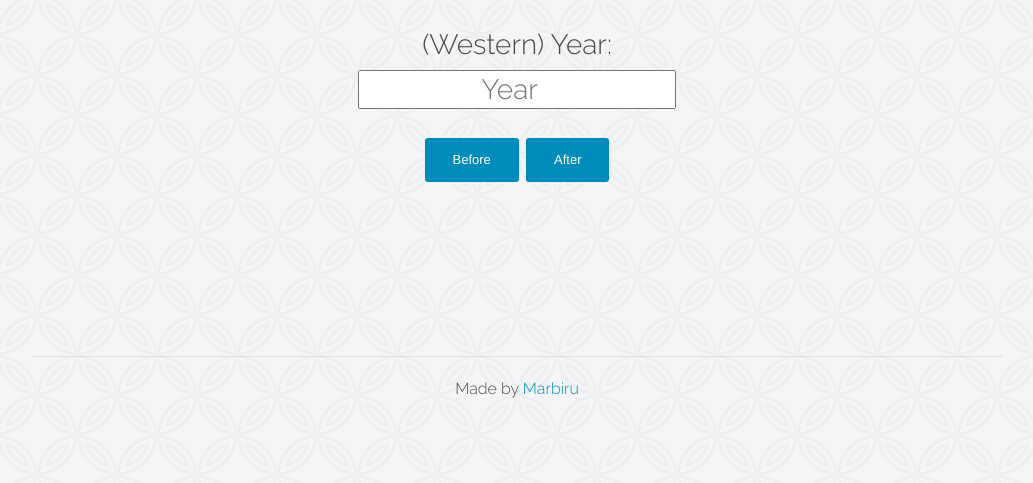
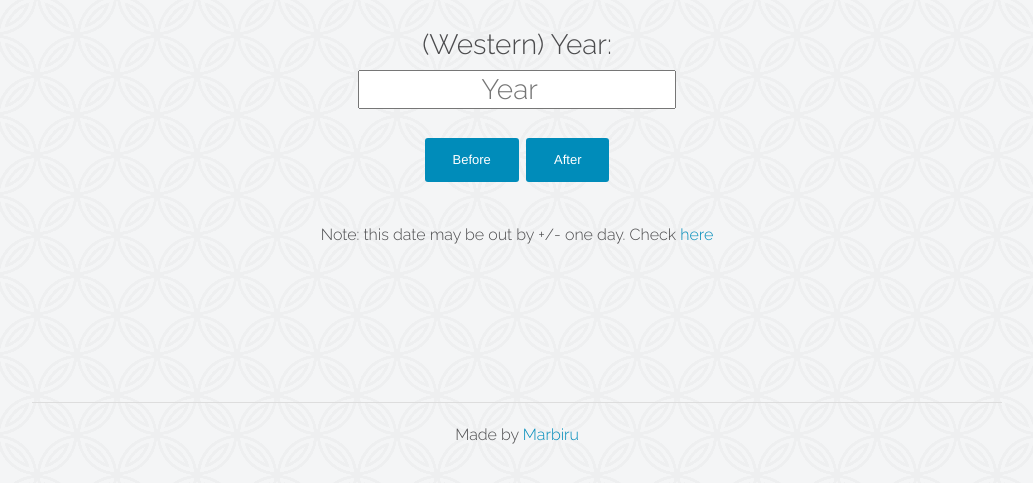
Before and after one commit to marbiru/major, a plain HTML site: page index.html in a window 1280 px wide. Shown: the part 205-688 px from the top of the page, without its empty margins (123-1156 px from the left). Drawn offline with Linux system fonts and the light colour scheme.

Commit message:
small tweaks to text and comments

```diff
--- a/index.html
+++ b/index.html
@@ -58,6 +58,7 @@
               <p>
                 <button class="small radius button" id="before">Before <span id="printNewYearDate"></span></button>
                 <button class="small radius button" id="after">After <span id="printNewYearDate2"></span></button>
+                <p class="note">Note: this date may be out by +/- one day. Check <a href="https://en.wikipedia.org/wiki/Chinese_New_Year#Dates_in_Chinese_Lunar_Calendar">here</a></p>
               </p>
             </div>
           </div>
```
Also changed, not shown: js/main.js (+0 -7 lines).
